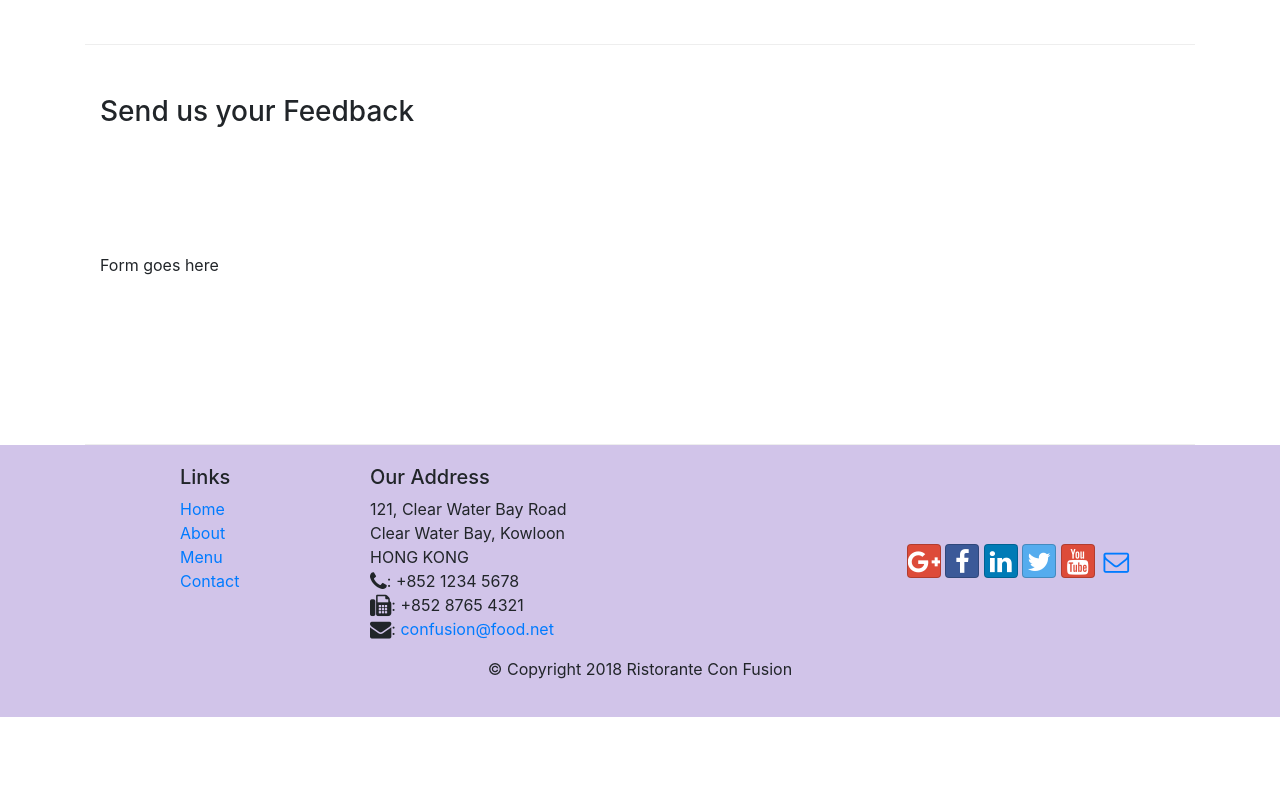
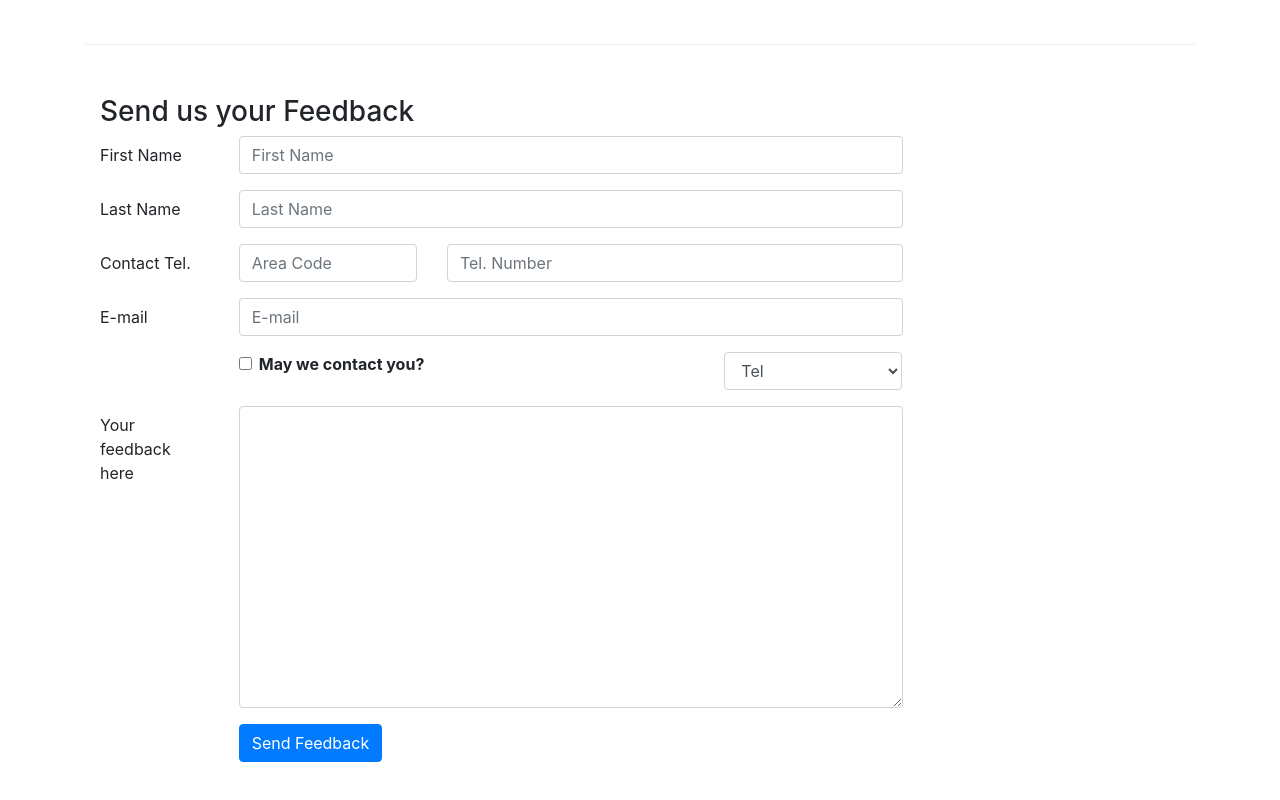
Before and after one commit to marcioronchetti/Bootstrap4, a website: page contactus.html in a window 1280 px wide. Shown: the part 820-1620 px from the top of the page. Before the commit the page ends 1537 px from the top, so only its background shows below. Drawn offline with nearby package versions, Linux system fonts and the light colour scheme.

Commit message:
formulários

```diff
--- a/contactus.html
+++ b/contactus.html
@@ -92,8 +92,64 @@
               <h3>Send us your Feedback</h3>
            </div>
             <div class="col-12 col-md-9">
-                Form goes here
+                <form action="">
+                    <div class="form-group row">
+                        <label for="firstname" class="col-md-2 col-form-label">First Name</label>
+                        <div class="col-md-10">
+                            <input type="text" class="form-control" id="firstname" name="firstname" placeholder="First Name">
+                        </div>
+                    </div>
+                    <div class="form-group row">
+                        <label for="lastname" class="col-md-2 col-form-label">Last Name</label>
+                        <div class="col-md-10">
+                            <input type="text" class="form-control" id="lastname" name="lastname" placeholder="Last Name">
+                        </div>
+                    </div>
+                    <div class="form-group row">
+                        <label for="telnum" class="col-12 col-md-2 col-form-label">Contact Tel.</label>
+                        <div class="col-5 col-md-3">
+                            <input type="tel" class="form-control" id="areacode" name="areacode" placeholder="Area Code">
+                        </div>
+                        <div class="col-7 col-md-7">
+                            <input type="tel" class="form-control" id="telnum  " name="telnum" placeholder="Tel. Number">
+                        </div>
+                    </div>
+                    <div class="form-group row">
+                        <label for="emailid" class="col-md-2 col-form-label">E-mail</label>
+                        <div class="col-md-10">
+                            <input type="email" class="form-control" id="emailid" name="emailid" placeholder="E-mail">
+                        </div>
+                    </div>
+                    <div class="form-group row">
+                        <div class="col-md-6 offset-md-2">
+                            <div class="form-check">
+                                <input type="checkbox" class="form-check-input" name="approved" id="approve" value="">
+                                <label for="approve" class="form-check-label">
+                                    <strong>May we contact you?</strong>
+                                </label>
+                            </div>
+                        </div>
+                        <div class="col-md-3 offset-md-1">
+                            <select class="form-control" name="" id="">
+                                <option value="">Tel</option>
+                                <option value="">Email</option>
+                            </select>
+                        </div>
+                    </div>
+                    <div class="form-group row">
+                        <label for="feedback" class="col-md-2 col-form-label">Your feedback here</label>
+                        <div class="col-md-10">
+                            <textarea class="form-control" id="feedback" name="feedback" rows="12"></textarea>
+                        </div>
+                    </div>
+                    <div class="form-group row">
+                        <div class="offset-md-2 col-md-10">
+                            <button type="submit" class="btn btn-primary">Send Feedback</button>
+                        </div>
+                    </div>
+                </form>
             </div>
+        </div>
              <div class="col-12 col-md">
             </div>
        </div>
```
